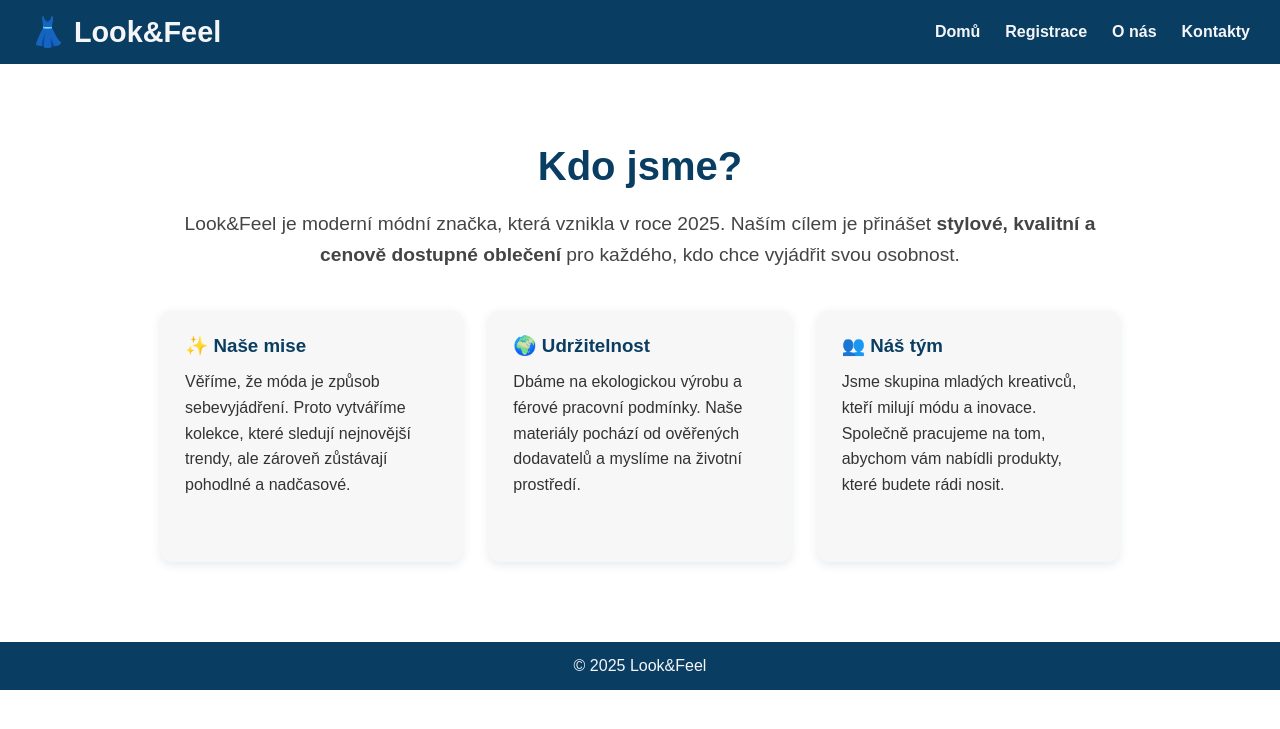
After one commit to TadeasChwalek25/Weby, a PHP site: page /onas.html in a window 1280 px wide. The commit adds this page. Shown: the top 729 px of the page. Run offline with PHP 8.4, Linux system fonts and the light colour scheme.

Commit message:
Add files via upload

```diff
--- /dev/null
+++ b/onas.html
@@ -0,0 +1,64 @@
+<!DOCTYPE html>
+<html lang="cs">
+<head>
+  <meta charset="UTF-8" />
+  <meta name="viewport" content="width=device-width, initial-scale=1" />
+  <title>O nás – Look&Feel</title>
+  <link rel="stylesheet" href="styly.css" type="text/css" />
+</head>
+<body>
+
+<header>
+  <div class="logo">👗 Look&Feel</div>
+  <nav>
+    <ul class="menu">
+      <li><a href="index.html">Domů</a></li>
+      <li><a href="registrace.html">Registrace</a></li>
+      <li><a href="onas.html" class="active">O nás</a></li>
+      <li><a href="kontakt.html">Kontakty</a></li>
+    </ul>
+    <div class="burger" id="burger-menu">☰</div>
+  </nav>
+</header>
+
+<main class="about-section">
+  <h1>Kdo jsme?</h1>
+  <p>
+    Look&Feel je moderní módní značka, která vznikla v roce 2025. Naším cílem je přinášet
+    <strong>stylové, kvalitní a cenově dostupné oblečení</strong> pro každého, kdo chce vyjádřit svou osobnost.
+  </p>
+
+  <div class="about-grid">
+    <div class="about-card">
+      <h3>✨ Naše mise</h3>
+      <p>
+        Věříme, že móda je způsob sebevyjádření. Proto vytváříme kolekce, které
+        sledují nejnovější trendy, ale zároveň zůstávají pohodlné a nadčasové.
+      </p>
+    </div>
+
+    <div class="about-card">
+      <h3>🌍 Udržitelnost</h3>
+      <p>
+        Dbáme na ekologickou výrobu a férové pracovní podmínky. Naše materiály
+        pochází od ověřených dodavatelů a myslíme na životní prostředí.
+      </p>
+    </div>
+
+    <div class="about-card">
+      <h3>👥 Náš tým</h3>
+      <p>
+        Jsme skupina mladých kreativců, kteří milují módu a inovace. Společně
+        pracujeme na tom, abychom vám nabídli produkty, které budete rádi nosit.
+      </p>
+    </div>
+  </div>
+</main>
+
+<footer>
+  <p>© 2025 Look&Feel</p>
+</footer>
+
+<script src="script.js"></script>
+</body>
+</html>
--- /dev/null
+++ b/script.js
@@ -0,0 +1,6 @@
+const burger = document.getElementById('burger-menu');
+const menu = document.querySelector('.menu');
+
+burger.addEventListener('click', () => {
+  menu.classList.toggle('active');
+});
--- a/styly.css
+++ b/styly.css
@@ -1,80 +1,349 @@
-body {
-    margin: 0%;
-    height: 100vh;
-    display: flex;
-    align-items: center;
-    justify-content: center;
-    overflow: hidden;
-    background-color: black;
+  /* index.html */
+
+* {
+    margin: 0;
+    padding: 0;
+    box-sizing: border-box;
   }
 
-.container {
-    font-size: 10px;
-    width: 40em;
-    height: 40em;
+  body {
+    font-family: 'Arial', sans-serif;
+    background-color: #fff;
+    color: #222;
+  }
+
+  header {
+    background-color: #0a3d62;
+    color: #f5f6fa;
+    padding: 15px 30px;
+    display: flex;
+    justify-content: space-between;
+    align-items: center;
     position: relative;
   }
 
-.sun {
-    position: absolute;
-    top: 15em;
-    left: 15em;
-    width: 10em;
-    height: 10em;
-    background-color: #ffea00;
-    border-radius: 50%;
-    box-shadow: 0 0 10em #fff;
+  .logo {
+    font-size: 1.8rem;
+    font-weight: 700;
   }
 
-.earth, .moon {
-    position: absolute;
-    border-style: solid;
-    border-color: #5b76ee transparent transparent transparent;
-    border-width: 0.1em 0.1em 0 0;
-    border-radius: 50%;
+  .menu {
+    list-style: none;
+    display: flex;
+    gap: 25px;
   }
 
-.earth {
-    top: 5em;
-    left: 5em;
-    width: 30em;
-    height: 30em;
-    animation: orbit 25.5s linear infinite;
+  .menu li a {
+    color: #f5f6fa;
+    text-decoration: none;
+    font-weight: 600;
+    transition: color 0.3s ease;
   }
 
-.moon {
-    top: 0;
-    right: 0;
-    width: 8em;
-    height: 8em;
-    animation: orbit 2.7s linear infinite;
+  .menu li a:hover {
+    color: #e1b12c;
   }
 
-.earth::before,
-.moon::before {
-    content:  '';
-    position: absolute;
-    border-radius: 50%;
+  .burger {
+    display: none;
+    font-size: 2rem;
+    cursor: pointer;
+    user-select: none;
   }
 
-.earth::before {
-    top: 2.8em;
-    right: 2.8em;
-    width: 3em;
-    height: 3em;
-    background-color: #13f1f1;
+  .hero-section {
+    background: linear-gradient(rgba(10, 61, 98, 0.6), rgba(10, 61, 98, 0.6)), url('https://images.unsplash.com/photo-1512436991641-6745cdb1723f?auto=format&fit=crop&w=1350&q=80') center/cover no-repeat;
+    color: white;
+    height: 400px;
+    display: flex;
+    justify-content: center;
+    align-items: center;
+    text-align: center;
+    padding: 0 20px;
   }
 
-.moon::before {
-    top: 0.8em;
-    right: 0.2em;
-    width: 1.2em;
-    height: 1.2em;
-    background-color: #c0c0c0;
+  .hero-content h1 {
+    font-size: 3rem;
+    margin-bottom: 15px;
   }
 
-@keyframes orbit {
-    100%{
-        transform: rotate(360deg);
+  .hero-content p {
+    font-size: 1.3rem;
+    margin-bottom: 25px;
+  }
+
+  .button-primary {
+    background-color: #e1b12c;
+    color: #0a3d62;
+    padding: 14px 30px;
+    border: none;
+    border-radius: 25px;
+    font-weight: 700;
+    cursor: pointer;
+    text-decoration: none;
+    transition: background-color 0.3s ease;
+  }
+
+  .button-primary:hover {
+    background-color: #d4a017;
+  }
+
+  .products-section {
+    padding: 60px 20px;
+    text-align: center;
+  }
+
+  .products-section h2 {
+    font-size: 2.4rem;
+    margin-bottom: 40px;
+    color: #0a3d62;
+  }
+
+  .products-container {
+    display: flex;
+    gap: 35px;
+    justify-content: center;
+    flex-wrap: wrap;
+  }
+
+  .product-item {
+    background-color: #f7f7f7;
+    border-radius: 15px;
+    padding: 20px;
+    width: 220px;
+    box-shadow: 0 3px 10px rgba(10, 61, 98, 0.1);
+    transition: transform 0.3s ease;
+  }
+
+  .product-item:hover {
+    transform: translateY(-8px);
+  }
+
+  .product-item img {
+    width: 100%;
+    border-radius: 10px;
+    margin-bottom: 15px;
+  }
+
+  .product-item h3 {
+    margin-bottom: 10px;
+    color: #0a3d62;
+  }
+
+  .product-item p {
+    font-weight: 700;
+    margin-bottom: 15px;
+  }
+
+  .buy-btn {
+    background-color: #0a3d62;
+    color: white;
+    border: none;
+    padding: 10px 18px;
+    border-radius: 20px;
+    cursor: pointer;
+    font-weight: 600;
+    transition: background-color 0.3s ease;
+  }
+
+  .buy-btn:hover {
+    background-color: #074074;
+  }
+
+  footer {
+    background-color: #0a3d62;
+    color: #f5f6fa;
+    text-align: center;
+    padding: 15px 0;
+    margin-top: 60px;
+  }
+
+  /* Responsivita */
+
+  @media (max-width: 768px) {
+    .menu {
+      display: none;
+      position: absolute;
+      right: 0;
+      top: 60px;
+      background-color: #0a3d62;
+      flex-direction: column;
+      width: 100%;
+      text-align: center;
+    }
+
+    .menu.active {
+      display: flex;
+    }
+
+    .burger {
+      display: block;
+    }
+
+    .products-container {
+      flex-direction: column;
+      align-items: center;
     }
   }
+
+
+  /* ===== Kontakt stránka ===== */
+.contact-section {
+    max-width: 900px;
+    margin: 60px auto;
+    text-align: center;
+    padding: 20px;
+  }
+
+  .contact-section h1 {
+    font-size: 2.5rem;
+    color: #0a3d62;
+    margin-bottom: 15px;
+  }
+
+  .contact-section p {
+    font-size: 1.2rem;
+    margin-bottom: 40px;
+    color: #444;
+  }
+
+  .contact-info {
+    display: grid;
+    grid-template-columns: repeat(auto-fit, minmax(200px, 1fr));
+    gap: 25px;
+  }
+
+  .contact-card {
+    background-color: #f7f7f7;
+    padding: 25px;
+    border-radius: 12px;
+    box-shadow: 0 3px 10px rgba(10, 61, 98, 0.1);
+    transition: transform 0.3s ease;
+  }
+
+  .contact-card:hover {
+    transform: translateY(-5px);
+  }
+
+  .contact-card h3 {
+    color: #0a3d62;
+    margin-bottom: 10px;
+  }
+
+  .contact-card p {
+    font-size: 1rem;
+    font-weight: 500;
+  }
+  .contact-card a {
+    color: #0a3d62;
+    text-decoration: none;
+    font-weight: 600;
+    transition: color 0.3s ease;
+  }
+
+  .contact-card a:hover {
+    color: #e1b12c;
+  }
+
+
+
+  /* ===== O nás stránka ===== */
+.about-section {
+    max-width: 1000px;
+    margin: 60px auto;
+    text-align: center;
+    padding: 20px;
+  }
+
+  .about-section h1 {
+    font-size: 2.5rem;
+    color: #0a3d62;
+    margin-bottom: 20px;
+  }
+
+  .about-section p {
+    font-size: 1.2rem;
+    margin-bottom: 40px;
+    color: #444;
+    line-height: 1.6;
+  }
+
+  .about-grid {
+    display: grid;
+    grid-template-columns: repeat(auto-fit, minmax(250px, 1fr));
+    gap: 25px;
+  }
+
+  .about-card {
+    background-color: #f7f7f7;
+    padding: 25px;
+    border-radius: 12px;
+    box-shadow: 0 3px 10px rgba(10, 61, 98, 0.1);
+    transition: transform 0.3s ease;
+    text-align: left;
+  }
+
+  .about-card:hover {
+    transform: translateY(-5px);
+  }
+
+  .about-card h3 {
+    color: #0a3d62;
+    margin-bottom: 12px;
+  }
+
+  .about-card p {
+    font-size: 1rem;
+    color: #333;
+  }
+
+
+
+  /* ===== Registrace stránka ===== */
+.register-section {
+    max-width: 500px;
+    margin: 60px auto;
+    text-align: center;
+    padding: 20px;
+  }
+
+  .register-section h1 {
+    font-size: 2.3rem;
+    color: #0a3d62;
+    margin-bottom: 10px;
+  }
+
+  .register-section p {
+    font-size: 1.1rem;
+    margin-bottom: 30px;
+    color: #444;
+  }
+
+  .register-form {
+    display: flex;
+    flex-direction: column;
+    gap: 15px;
+    background: #f7f7f7;
+    padding: 30px;
+    border-radius: 12px;
+    box-shadow: 0 3px 10px rgba(10, 61, 98, 0.1);
+  }
+
+  .register-form label {
+    text-align: left;
+    font-weight: 600;
+    color: #0a3d62;
+  }
+
+  .register-form input {
+    padding: 12px;
+    border: 1px solid #ccc;
+    border-radius: 8px;
+    font-size: 1rem;
+  }
+
+  .register-form input:focus {
+    border-color: #0a3d62;
+    outline: none;
+    box-shadow: 0 0 5px rgba(10, 61, 98, 0.3);
+  }
```
Also changed, not shown: index.html (+60 -9 lines), kontakt.html (added, +72 -0 lines), registrace.html (added, +51 -0 lines). Lines whose indentation alone changed are shown as unchanged.
